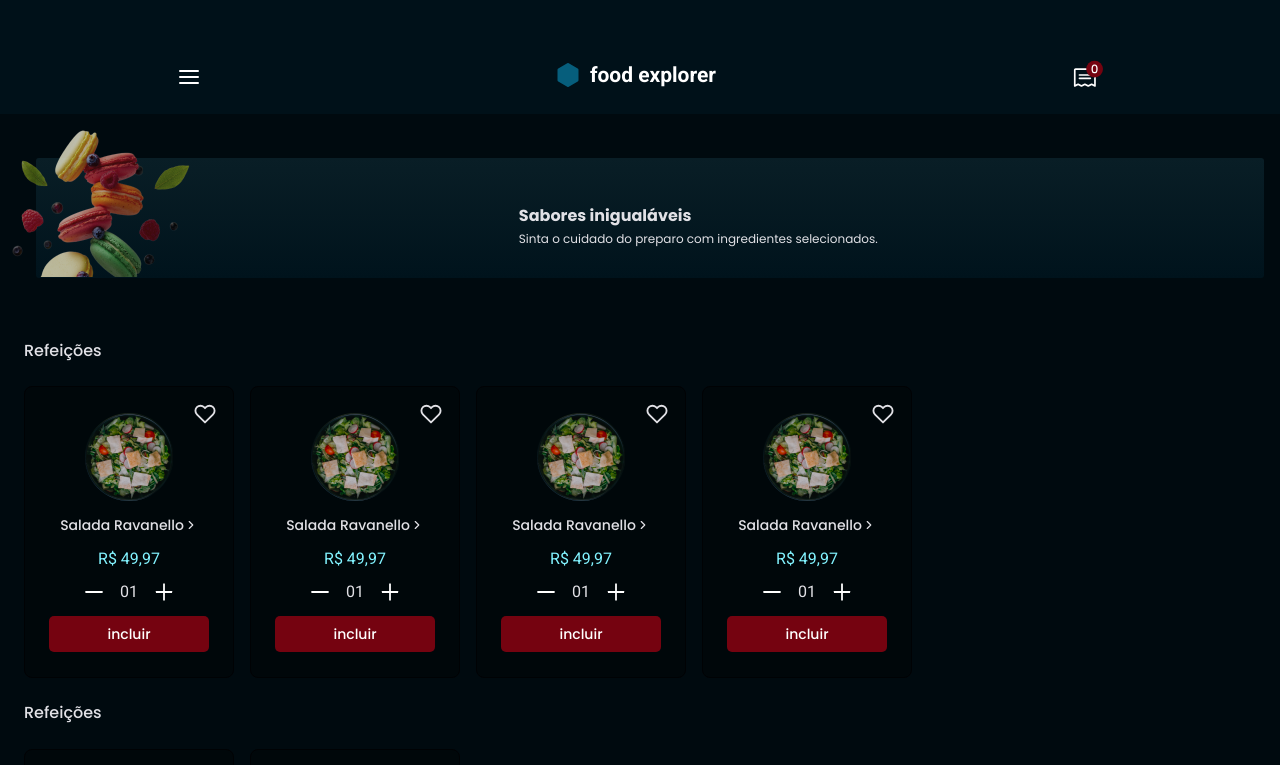
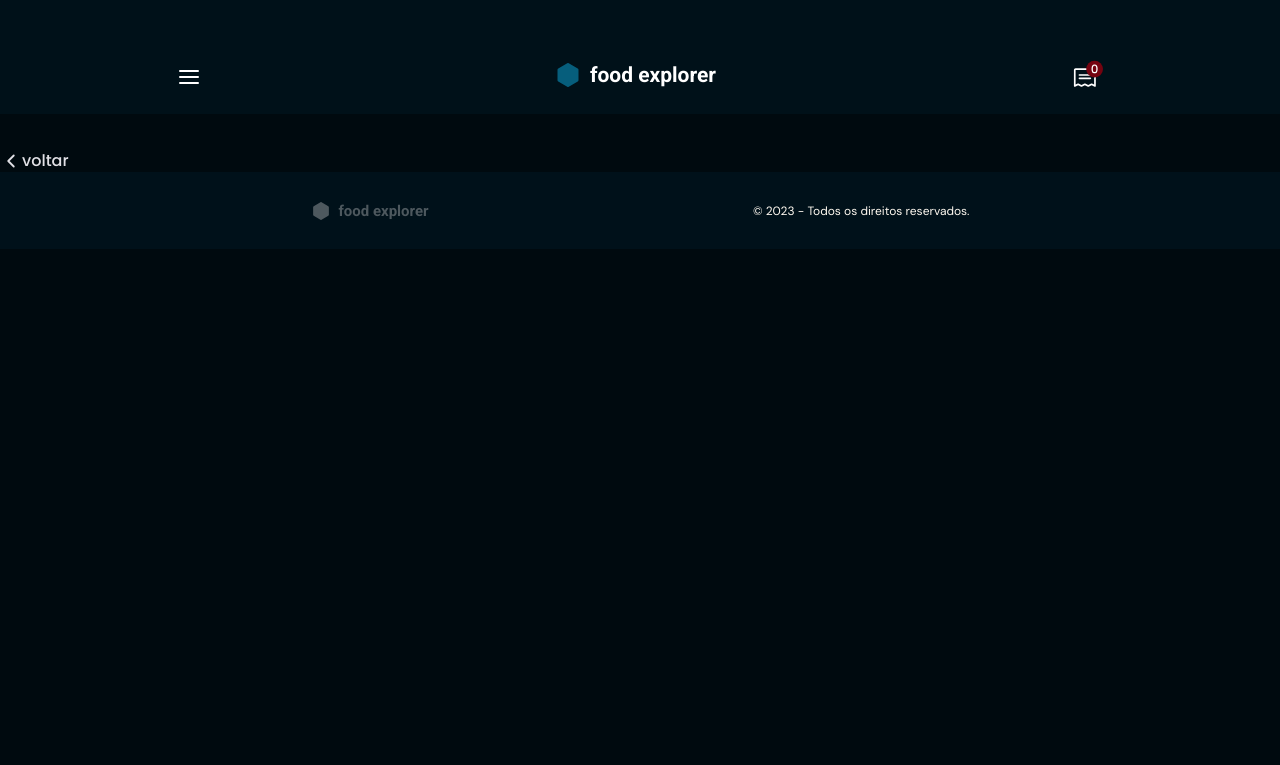
Before and after one commit to LuisFernando656/Food_Explorer_Front_End, a React (Vite) app: page / in a window 1280 px wide. Shown: the top 765 px of the page. Built offline with nearby package versions, Linux system fonts and the light colour scheme.

Commit message:
BackLink component added

```diff
--- /dev/null
+++ b/src/components/BackLink/index.jsx
@@ -0,0 +1,13 @@
+import { Container } from "./styles";
+import { FiChevronLeft } from 'react-icons/fi'
+
+export function BackLink() {
+  return (
+    <Container>
+      <a href="#">
+      <FiChevronLeft/>
+      voltar
+      </a>
+    </Container>
+  )
+}
--- /dev/null
+++ b/src/components/BackLink/styles.js
@@ -0,0 +1,17 @@
+import styled from 'styled-components'
+
+export const Container = styled.div`
+  a {
+    display: flex;
+    align-items: center;
+
+    color: ${({ theme }) => theme.COLORS.LIGHT.LIGHT_300};
+    font-weight: 500;
+    line-height: 140%;
+
+    svg {
+      width: 2.2rem;
+      height: 2.2rem;
+    }
+  }
+`
--- a/src/components/Header/styles.js
+++ b/src/components/Header/styles.js
@@ -11,6 +11,7 @@ export const Container = styled.header`
   padding: 6rem 0 2.4rem;
 
   position: fixed;
+  top: 0;
 
   z-index: 1;
 
--- a/src/main.jsx
+++ b/src/main.jsx
@@ -3,13 +3,13 @@ import ReactDOM from 'react-dom/client'
 import { ThemeProvider } from 'styled-components'
 import GlobalStyle from './styles/global'
 import theme from './styles/theme'
-import { Home } from './pages/Home'
+import { DishePreview } from './pages/DishePreview'
 
 ReactDOM.createRoot(document.getElementById('root')).render(
   <React.StrictMode>
     <ThemeProvider theme={theme}>
       <GlobalStyle/>
-      <Home/>
+      <DishePreview/>
     </ThemeProvider>
   </React.StrictMode>,
 )
--- /dev/null
+++ b/src/pages/DishePreview/index.jsx
@@ -0,0 +1,17 @@
+import { Container } from "./styles";
+import { Header } from '../../components/Header'
+import { BackLink } from '../../components/BackLink'
+import { ReservedRights } from '../../components/ReservedRights'
+
+
+export function DishePreview() {
+  return (
+    <Container>
+      <Header/>
+      <main>
+        <BackLink/>
+      </main>
+      <ReservedRights/>
+    </Container>
+  )
+}
--- /dev/null
+++ b/src/pages/DishePreview/styles.js
@@ -0,0 +1,10 @@
+import styled from 'styled-components'
+
+export const Container = styled.div`
+  header {
+    top: 0;
+  }
+  main {
+    margin-top: 15rem;
+  }
+`
```
